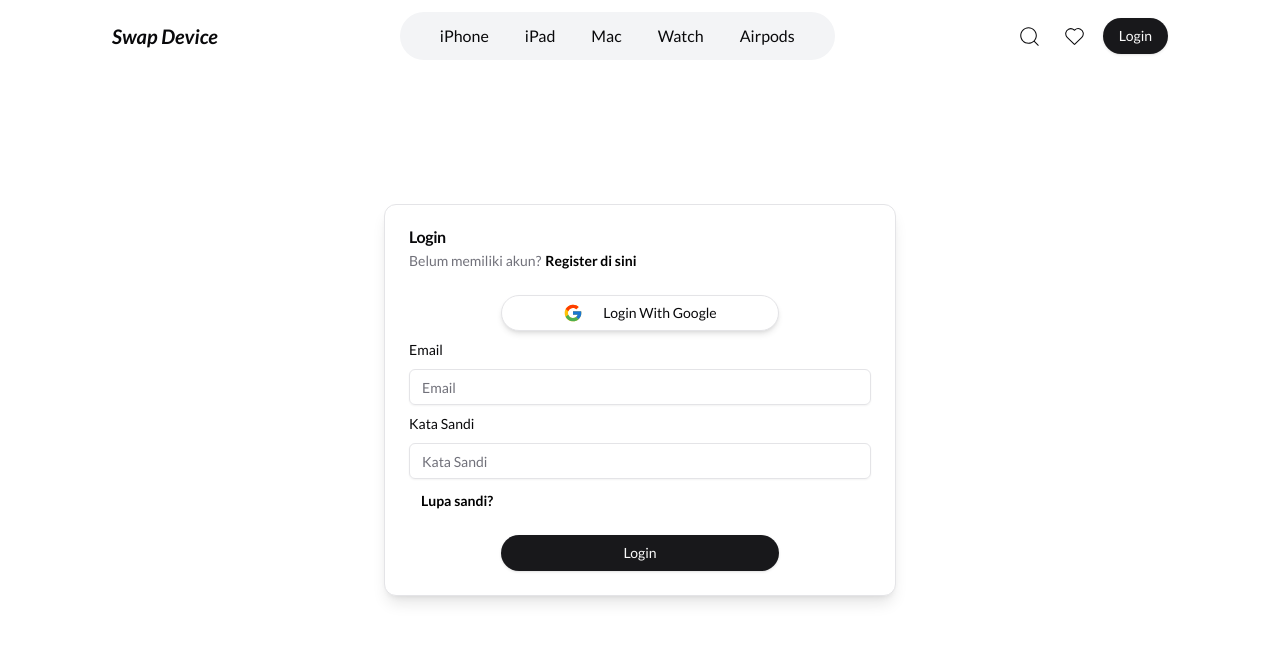
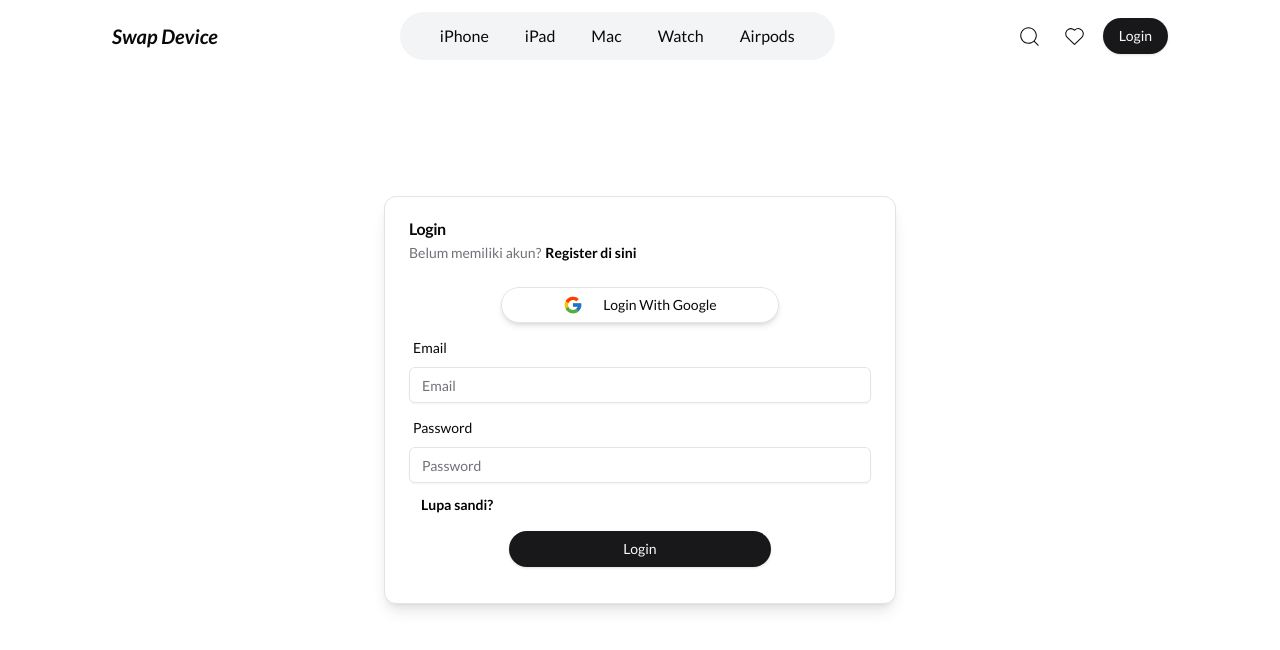
Before and after one commit to muhammadfauzanis/Swap-Device, a Next.js app in the folder frontend/: page /login in a window 1280 px wide. Shown: the top 650 px of the page. Built offline with nearby package versions, Linux system fonts and the light colour scheme.

Commit message:
login form validation

```diff
--- a/frontend/app/(auth)/login/page.tsx
+++ b/frontend/app/(auth)/login/page.tsx
@@ -1,3 +1,5 @@
+'use client';
+
 import { Button } from '@/components/ui/button';
 import {
   Card,
@@ -7,12 +9,48 @@
   CardHeader,
   CardTitle,
 } from '@/components/ui/card';
+import {
+  Form,
+  FormControl,
+  FormField,
+  FormItem,
+  FormLabel,
+  FormMessage,
+} from '@/components/ui/form';
+import { zodResolver } from '@hookform/resolvers/zod';
+import Link from 'next/link';
+import { useForm } from 'react-hook-form';
 import { Input } from '@/components/ui/input';
-import { Label } from '@/components/ui/label';
-import Link from 'next/link';
+import { z } from 'zod';
 import { FcGoogle } from 'react-icons/fc';
 
+const loginFormSchema = z.object({
+  email: z.string().email('Masukkan email yang valid'),
+  password: z
+    .string()
+    .min(8, 'Kata sandi minimal 8 karakter')
+    .max(20, 'Kata sandi maksimal 20 karakter'),
+});
+
+type LoginFormSchema = z.infer<typeof loginFormSchema>;
+
 const LoginPage = () => {
+  const form = useForm<LoginFormSchema>({
+    resolver: zodResolver(loginFormSchema),
+    defaultValues: {
+      email: '',
+      password: '',
+    },
+  });
+
+  const { handleSubmit, control, reset } = form;
+
+  const onSubmit = handleSubmit((values) => {
+    console.log(values);
+
+    reset();
+  });
+
   return (
     <div className="w-full h-screen flex flex-col">
       <div className="flex flex-1 justify-center items-center h-screen">
@@ -28,7 +66,8 @@
               </CardDescription>
             </CardHeader>
             <CardContent>
-              <form>
+              <Form {...form}>
+                <form onSubmit={onSubmit}>
                   <div className="grid w-full items-center gap-4 px-3">
                     <div className="flex flex-col space-y-3">
                       <Button
@@ -39,11 +78,33 @@
                         <p>Login With Google</p>
                       </Button>
 
-                    <Label htmlFor="email">Email</Label>
-                    <Input id="email" placeholder="Email" />
+                      <FormField
+                        control={control}
+                        name="email"
+                        render={({ field }) => (
+                          <FormItem>
+                            <FormLabel className="px-1">Email</FormLabel>
+                            <FormControl>
+                              <Input {...field} placeholder="Email" />
+                            </FormControl>
+                            <FormMessage className="px-1" />
+                          </FormItem>
+                        )}
+                      />
 
-                    <Label htmlFor="password">Kata Sandi</Label>
-                    <Input id="password" placeholder="Kata Sandi" />
+                      <FormField
+                        control={control}
+                        name="password"
+                        render={({ field }) => (
+                          <FormItem>
+                            <FormLabel className="px-1">Password</FormLabel>
+                            <FormControl>
+                              <Input {...field} placeholder="Password" />
+                            </FormControl>
+                            <FormMessage className="px-1" />
+                          </FormItem>
+                        )}
+                      />
 
                       <Link
                         href={'/forgot-password'}
@@ -53,13 +114,18 @@
                       </Link>
                     </div>
                   </div>
-              </form>
-            </CardContent>
+
                   <CardFooter>
-              <Button className="w-full max-w-[70%] xl:w-[60%] m-auto mt-3">
+                    <Button
+                      className="w-full max-w-[70%] xl:w-[60%] m-auto mt-4"
+                      type="submit"
+                    >
                       Login
                     </Button>
                   </CardFooter>
+                </form>
+              </Form>
+            </CardContent>
           </Card>
         </div>
       </div>
--- a/frontend/app/(auth)/register/page.tsx
+++ b/frontend/app/(auth)/register/page.tsx
@@ -23,9 +23,12 @@
 import { z } from 'zod';
 import { zodResolver } from '@hookform/resolvers/zod';
 
-const loginFormSchema = z
+const registerFormSchema = z
   .object({
-    name: z.string().max(50, 'Nama maksimal 50 karakter'),
+    name: z
+      .string()
+      .min(1, 'Nama tidak boleh kosong')
+      .max(50, 'Nama maksimal 50 karakter'),
     email: z.string().email('Masukkan email yang valid'),
     phoneNumber: z
       .string()
@@ -49,11 +52,11 @@
     path: ['repassword'],
   });
 
-type LoginFormSchema = z.infer<typeof loginFormSchema>;
+type RegisterFormSchema = z.infer<typeof registerFormSchema>;
 
 const RegisterPage = () => {
-  const form = useForm<LoginFormSchema>({
-    resolver: zodResolver(loginFormSchema),
+  const form = useForm<RegisterFormSchema>({
+    resolver: zodResolver(registerFormSchema),
     defaultValues: {
       name: '',
       email: '',
--- a/frontend/components/Hero.tsx
+++ b/frontend/components/Hero.tsx
@@ -10,7 +10,7 @@
           <h1 className="text-2xl md:text-4xl lg:text-5xl font-bold">
             Consignment Hub for your Apple Devices
           </h1>
-          <Button variant={'default'} className="mt-8">
+          <Button variant="default" className="mt-8">
             Shop Now
           </Button>
         </div>
```
Lines whose indentation alone changed are shown as unchanged.
